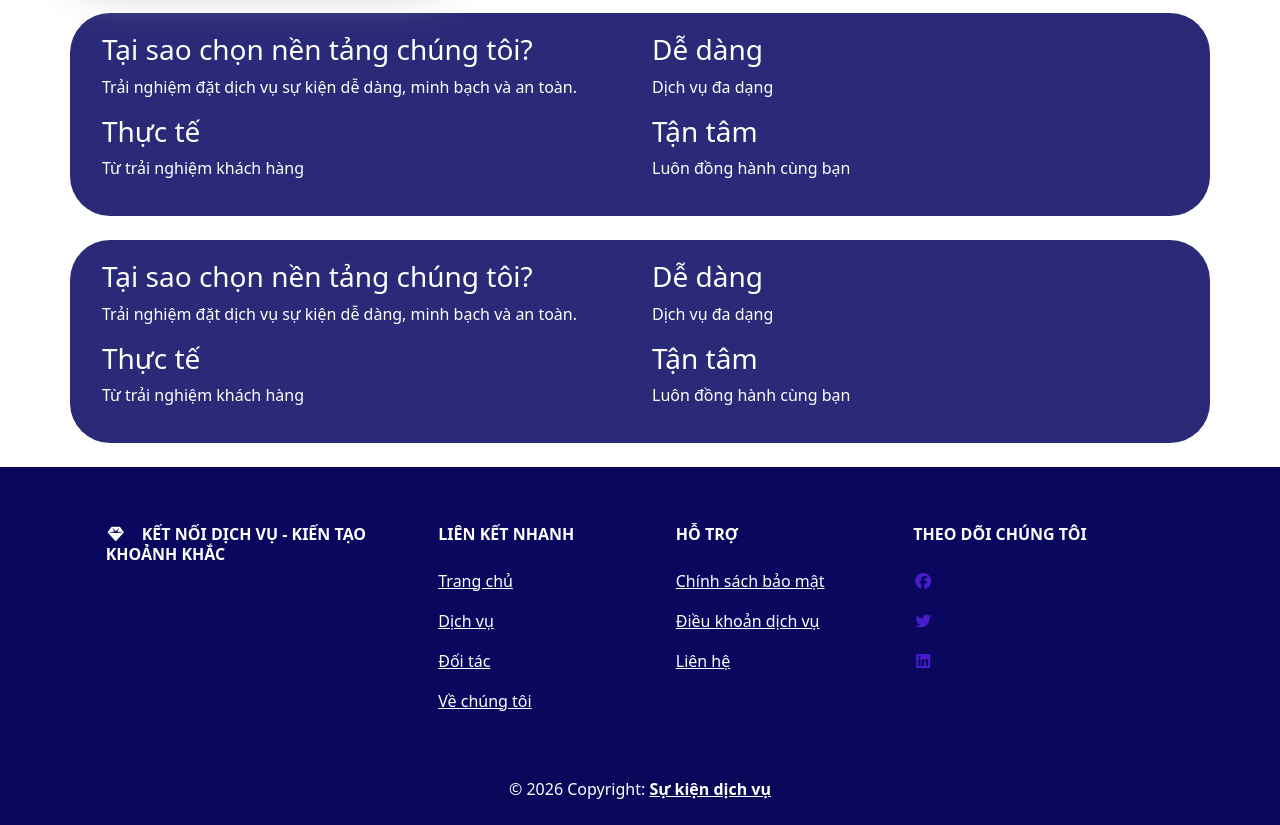
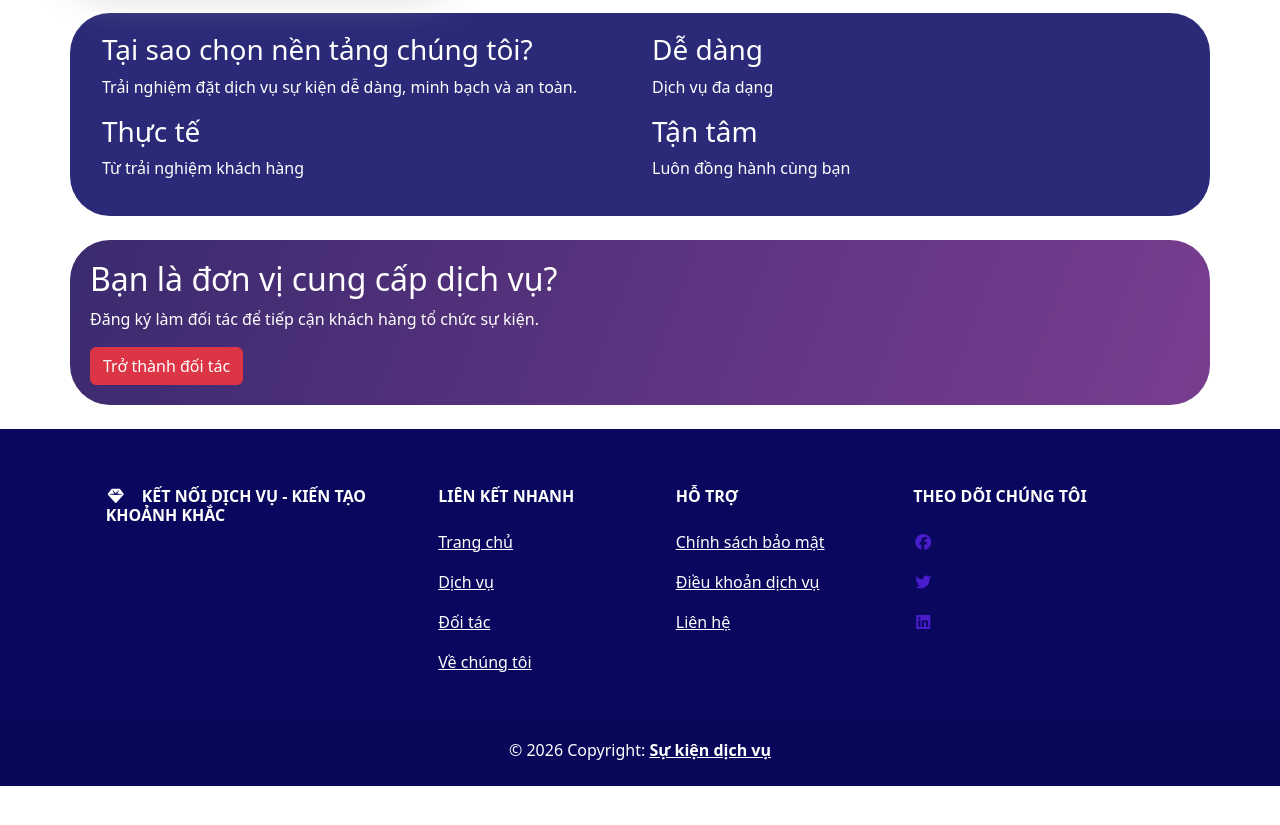
Before and after one commit to mphuc454/EventDecorWeb, a Flask app: page /partner in a window 1280 px wide. Shown: the part 1295-2120 px from the top of the page. After the commit the page ends 2081 px from the top, so only its background shows below. Run offline with Flask 3, Linux system fonts and the light colour scheme.

Commit message:
complete partner page

```diff
--- a/static/css/partner.css
+++ b/static/css/partner.css
@@ -18,3 +18,11 @@
   padding: 20px;
   border-radius: 40px;
 }
+.are-you-partner {
+  background: linear-gradient(110deg, #3b2a6e, #7a3d8f);
+  border-radius: 40px;
+  padding: 20px;
+}
+.saved {
+  cursor: pointer;
+}
--- a/templates/partner.html
+++ b/templates/partner.html
@@ -53,7 +53,7 @@ header %}
                 Xem chi tiết
               </button>
             </div>
-            <div class="col-2">
+            <div class="col-2 saved">
               <a><i class="fa-regular fa-bookmark"></i></a>
             </div>
           </div>
@@ -82,24 +82,9 @@ header %}
     </div>
   </div>
 </div>
-<div class="container mb-4 mt-4">
-  <div class="row row-cols-2 why-choose-us text-white">
-    <div>
-      <h3>Tại sao chọn nền tảng chúng tôi?</h3>
-      <p>Trải nghiệm đặt dịch vụ sự kiện dễ dàng, minh bạch và an toàn.</p>
-    </div>
-    <div>
-      <h3>Dễ dàng</h3>
-      <p>Dịch vụ đa dạng</p>
-    </div>
-    <div>
-      <h3>Thực tế</h3>
-      <p>Từ trải nghiệm khách hàng</p>
-    </div>
-    <div>
-      <h3>Tận tâm</h3>
-      <p>Luôn đồng hành cùng bạn</p>
-    </div>
-  </div>
+<div class="container mb-4 mt-4 are-you-partner text-white">
+  <h2>Bạn là đơn vị cung cấp dịch vụ?</h2>
+  <p>Đăng ký làm đối tác để tiếp cận khách hàng tổ chức sự kiện.</p>
+  <button class="btn btn-danger">Trở thành đối tác</button>
 </div>
 {% endblock content %}
```
